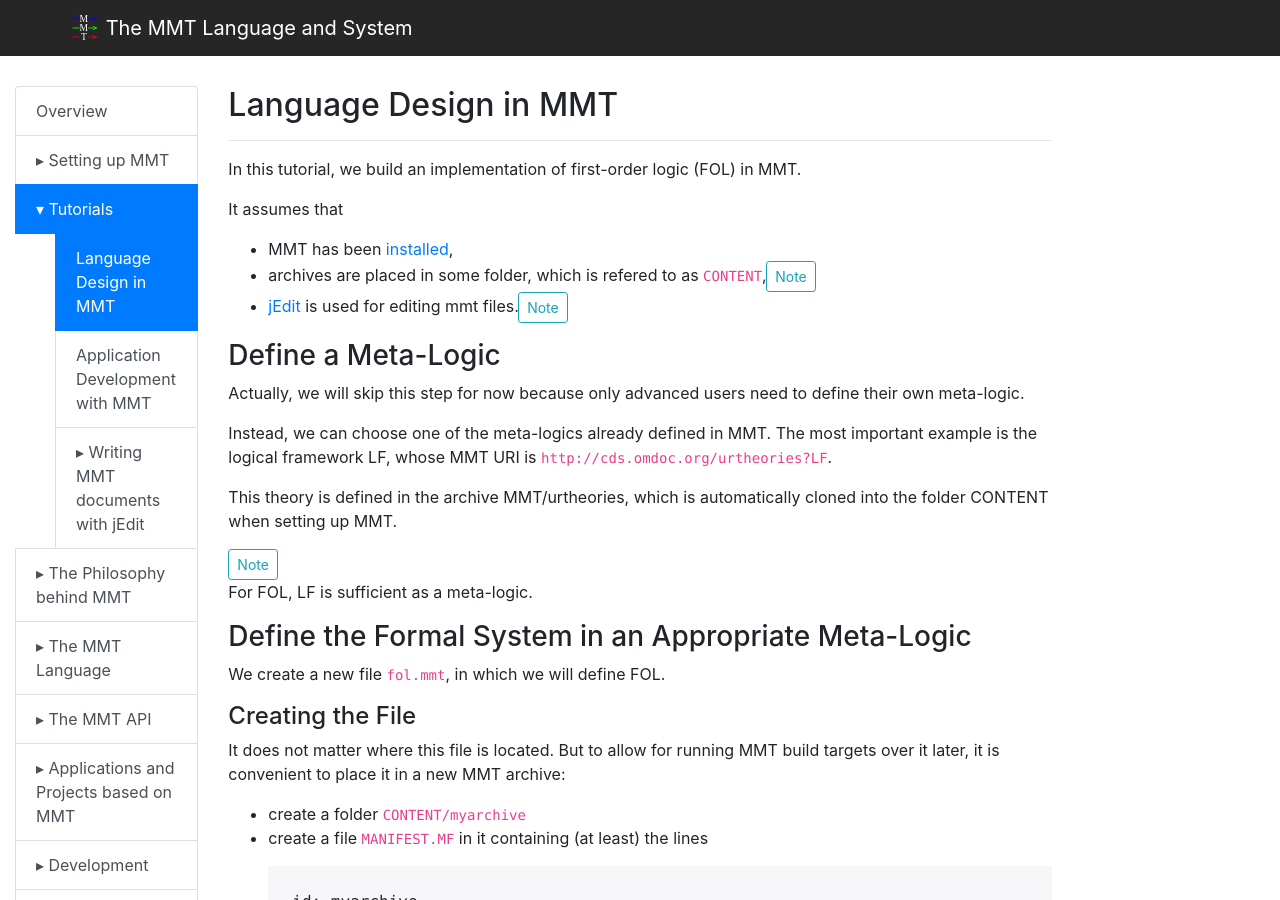
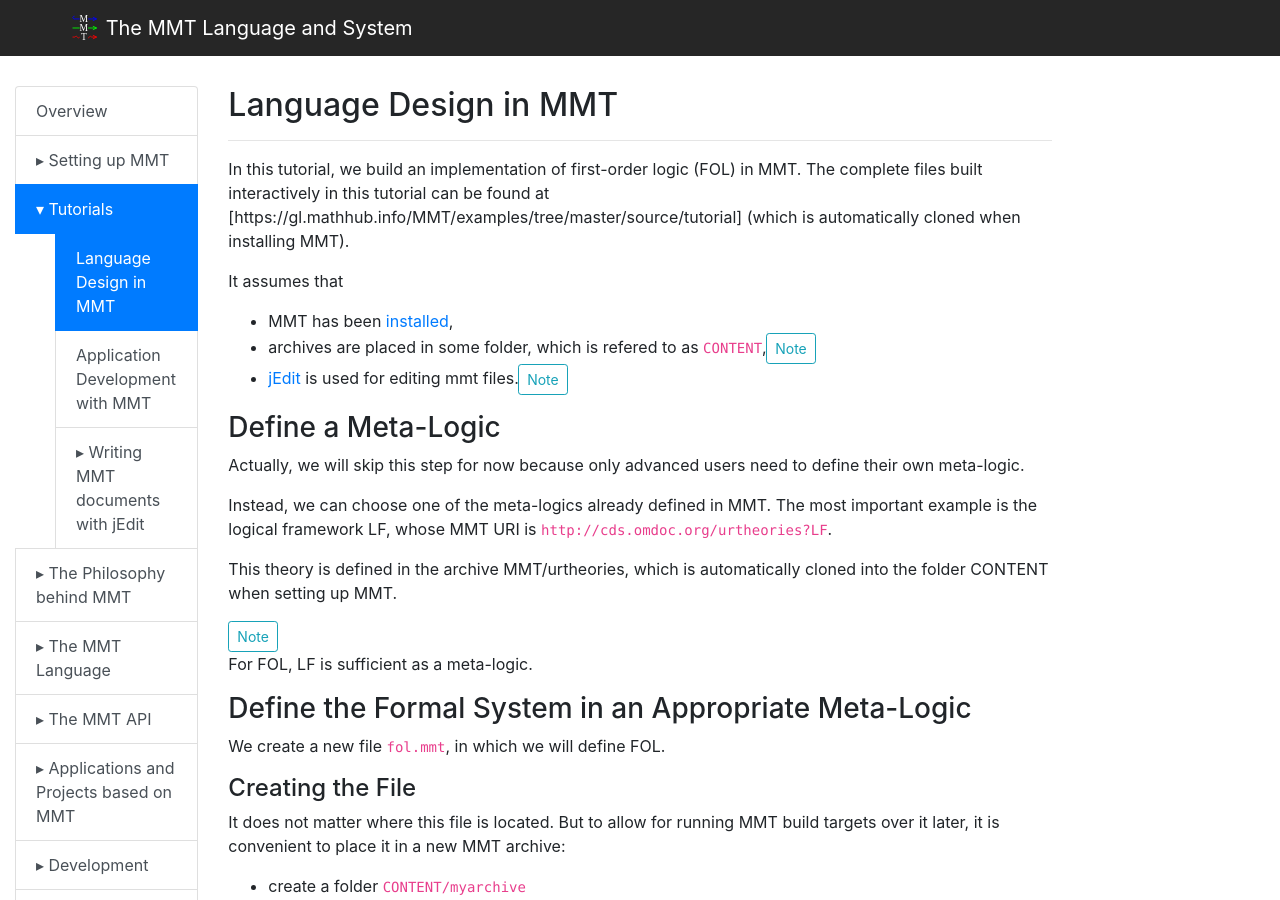
Before and after one commit to UniFormal/uniformal.github.io, a Jekyll site: the page built from doc/tutorials/prototyping/index.md, in a window 1280 px wide and 900 px high. Built offline with Jekyll 4.4.1, drawn with Linux system fonts in a browser that asks for light colours.

Commit message:
Update index.md

```diff
--- a/doc/tutorials/prototyping/index.md
+++ b/doc/tutorials/prototyping/index.md
@@ -4,6 +4,7 @@ title: Language Design in MMT
 ---
 
 In this tutorial, we build an implementation of first-order logic (FOL) in MMT.
+The complete files built interactively in this tutorial can be found at [https://gl.mathhub.info/MMT/examples/tree/master/source/tutorial] (which is automatically cloned when installing MMT).
 
 It assumes that
 
```
